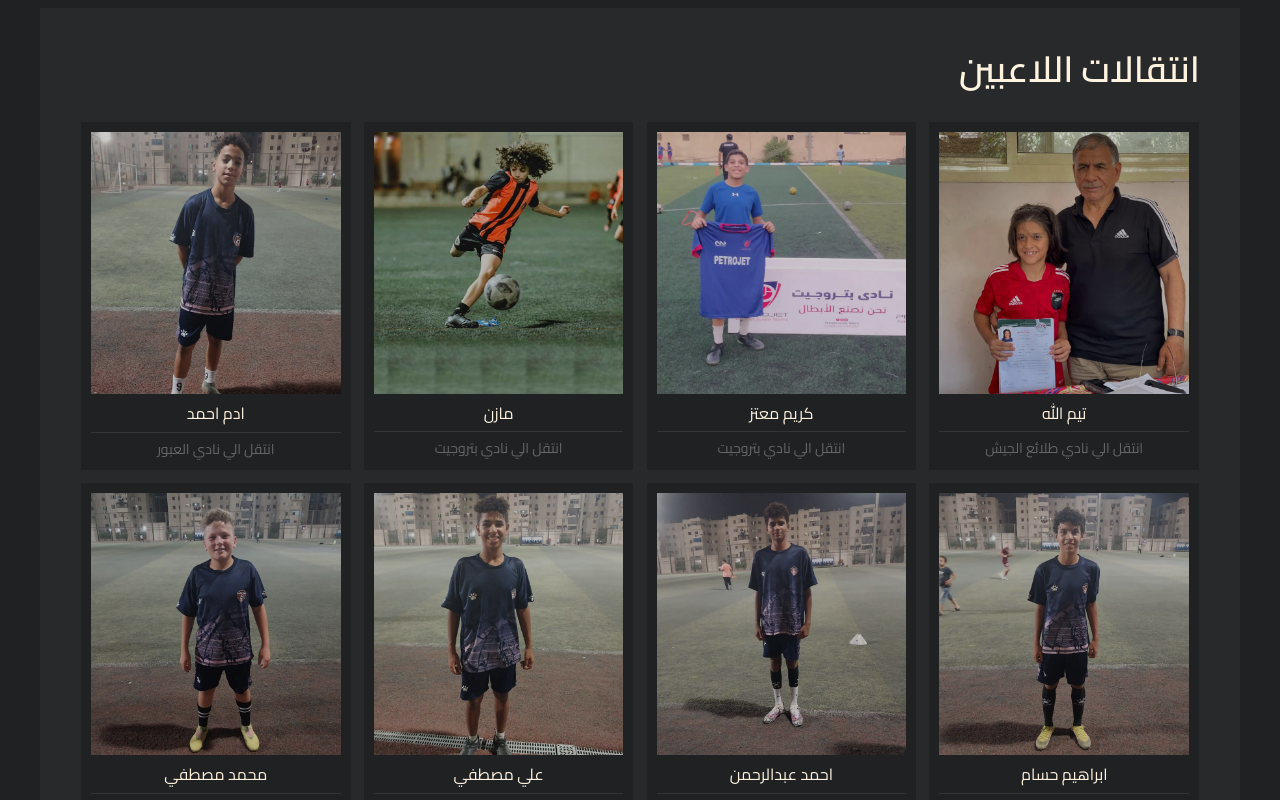
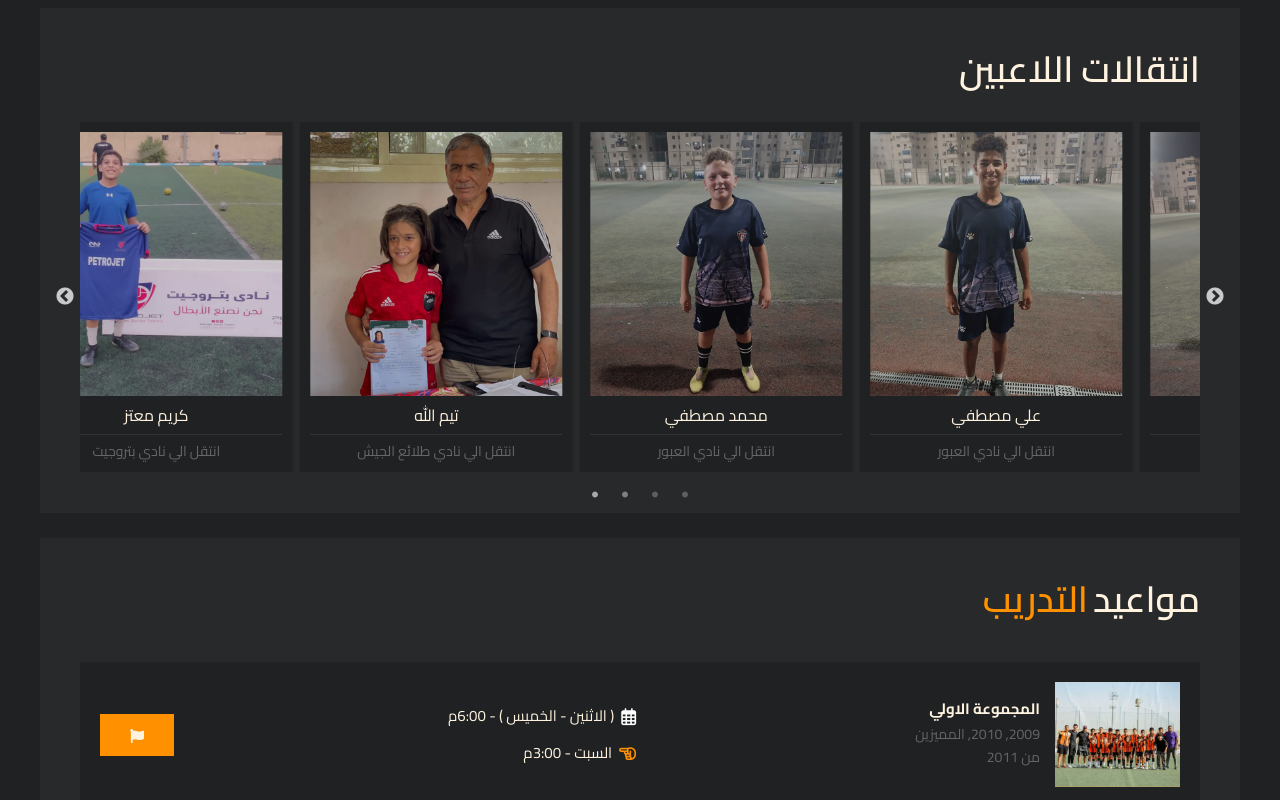
Before and after one commit to 1OmarTarek1/FutureFc, a React (Create React App) app: page /FutureFc/News in a window 1280 px wide. Shown: the part 2420-3220 px from the top of the page. Built offline with nearby package versions, Linux system fonts and the light colour scheme.

Commit message:
some edit

```diff
--- a/src/Pages/News/TeamsCardNews/TeamsCardNews.css
+++ b/src/Pages/News/TeamsCardNews/TeamsCardNews.css
@@ -39,6 +39,9 @@
     }
 }
 @media screen and (max-width: 767px) {
+    .teamCardNews {
+        gap: 40px;
+    }
     .teamCardNews .most-card {
         max-width: 100%;
     }
--- a/src/components/BestPlayerCard/BestPlayerCard.css
+++ b/src/components/BestPlayerCard/BestPlayerCard.css
@@ -1,7 +1,9 @@
 .playerCard {
-    flex: 1 20%;
+    /* flex: 1 20%; */
+    /* width: 25%; */
     padding: 10px;
-    margin-bottom: 1%;
+    margin-inline: 3px;
+    /* margin-bottom: 1%; */
     background-color: var(--body-bg-color);
     border: 1px solid var(--container-bg-color);
     /* border-radius: 10px; */
@@ -65,8 +67,8 @@
 /*playerCard HOVER*/
 .playerCard:hover{
     border: 1px solid var(--color-primary);
-    filter: drop-shadow(0px 0px 5px var(--color-primary));
-    transition-delay: .1s;
+    /* filter: drop-shadow(0px 0px 5px var(--color-primary)); */
+    /* transition-delay: .1s; */
 
 }
 .playerCard:hover img{
--- a/src/sections/Players/Players.css
+++ b/src/sections/Players/Players.css
@@ -1,20 +1,27 @@
 .players{
     direction: rtl;
 }
-.players .section-wrapper .bestPlayersCards{
+
+/* .players .section-wrapper .bestPlayersCards{
     display: flex;
     justify-content: center;
     align-items: center;
     flex-wrap: wrap;
     gap: 1%;
+} */
+.players .slick-dots {
+    bottom: -32px !important;
 }
 
 @media screen and (max-width:575px) {
-    .players .section-wrapper  .bestPlayersCards{
+    /* .players .section-wrapper  .bestPlayersCards{
         height: 850px;
         overflow-y: scroll;
     }
     .players .section-wrapper  .bestPlayersCards::-webkit-scrollbar{
         width: 0;
+    } */
+    .players .slick-dots {
+        bottom: -8px !important;
     }
 }
--- a/src/sections/Players/Players.js
+++ b/src/sections/Players/Players.js
@@ -1,12 +1,50 @@
 import { SectionHeader, SectionWrapper, BestPlayerCard } from '../../components'
 import  BestPlayersData from '../../Data/BestPlayersData'
+import Slider from "react-slick";
+
 import './Players.css'
 
 
 import React from 'react'
 
 const Players = () => {
-
+    var settings = {
+        dots: true,
+        infinite: true,
+        slidesToShow: 4,
+        slidesToScroll: 2,
+        autoplay: true,
+        autoplaySpeed: 2000,
+        pauseOnHover: true,
+        rtl: true,
+        responsive: [
+            {
+                breakpoint: 1024,
+                settings: {
+                slidesToShow: 2,
+                slidesToScroll: 2,
+                infinite: true,
+                dots: true
+                }
+            },
+            {
+                breakpoint: 600,
+                settings: {
+                slidesToShow: 2,
+                slidesToScroll: 2,
+                initialSlide: 2
+                }
+            },
+            {
+                breakpoint: 480,
+                settings: {
+                dots: false,
+                slidesToShow: 1,
+                slidesToScroll: 1
+                }
+            }
+        ]
+    };
     const cards = BestPlayersData.map(card => {
         return <BestPlayerCard
                 key   = { card.id    }
@@ -24,7 +62,9 @@ return (
     <SectionWrapper>
         <SectionHeader>انتقالات اللاعبين</SectionHeader>
         <div className='bestPlayersCards'>
-            {cards}
+            <Slider {...settings}>
+                {cards}
+            </Slider>
         </div>
     </SectionWrapper>
     </div>
```
Also changed, not shown: 2 other files (tests, documents, lock files or other folders).
